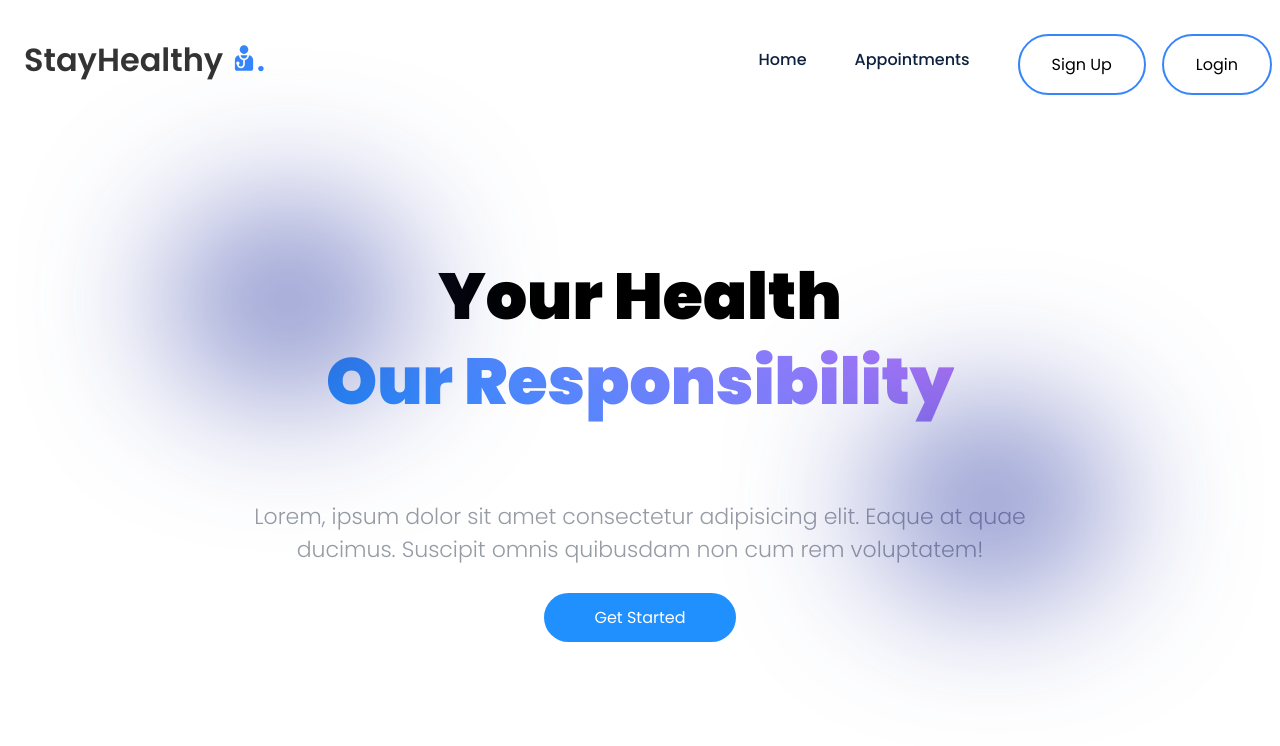
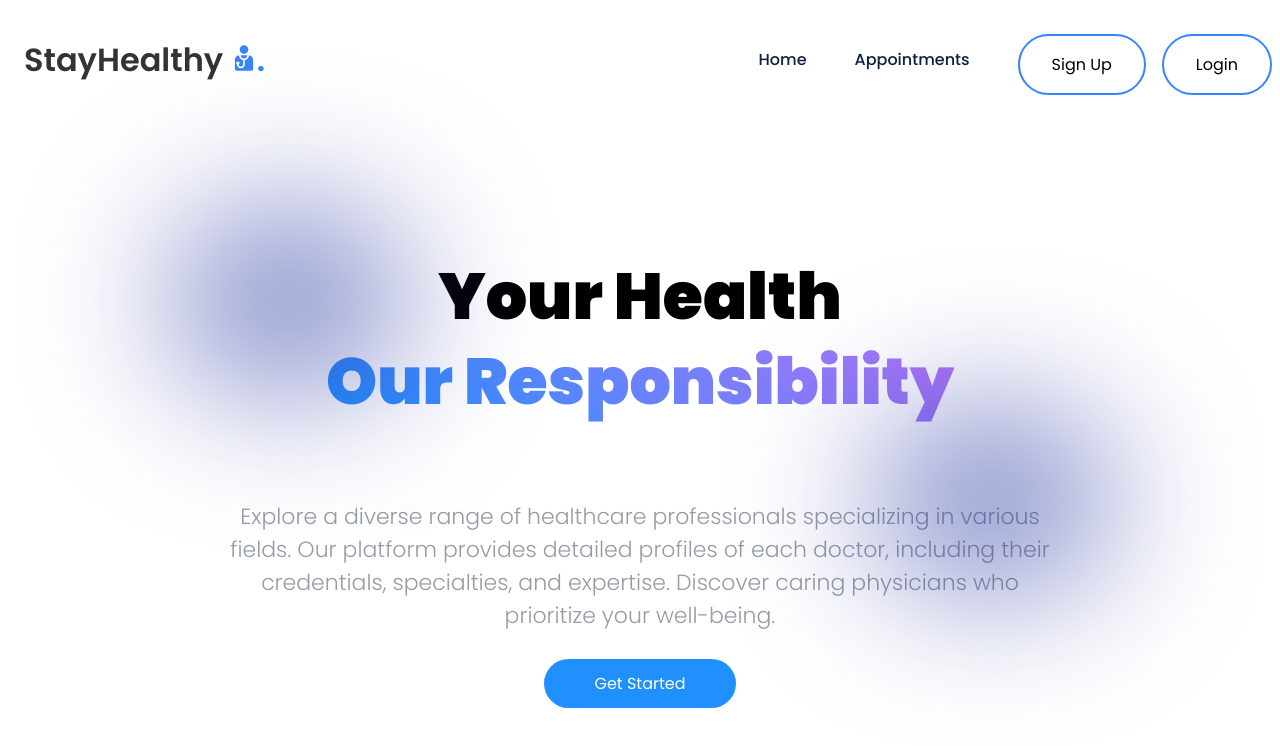
Before and after one commit to ClaudeBrilliant/Stay-Healthy, a React (Create React App) app: page / in a window 1280 px wide. Shown: the top 746 px of the page. Built offline with nearby package versions, Linux system fonts and the light colour scheme.

Commit message:
Changed the landing page text

```diff
--- a/src/Components/Landing_Page/Landing_page.js
+++ b/src/Components/Landing_Page/Landing_page.js
@@ -21,7 +21,7 @@ function Landing_Page() {
                     <div className="blue1 blob"></div>
                 </div>
               <h4>
-                Lorem, ipsum dolor sit amet consectetur adipisicing elit. Eaque at quae ducimus. Suscipit omnis quibusdam non cum rem voluptatem!
+              Explore a diverse range of healthcare professionals specializing in various fields. Our platform provides detailed profiles of each doctor, including their credentials, specialties, and expertise. Discover caring physicians who prioritize your well-being.
               </h4>
               <a href="#services">
                 <button className="button">Get Started</button>
```
